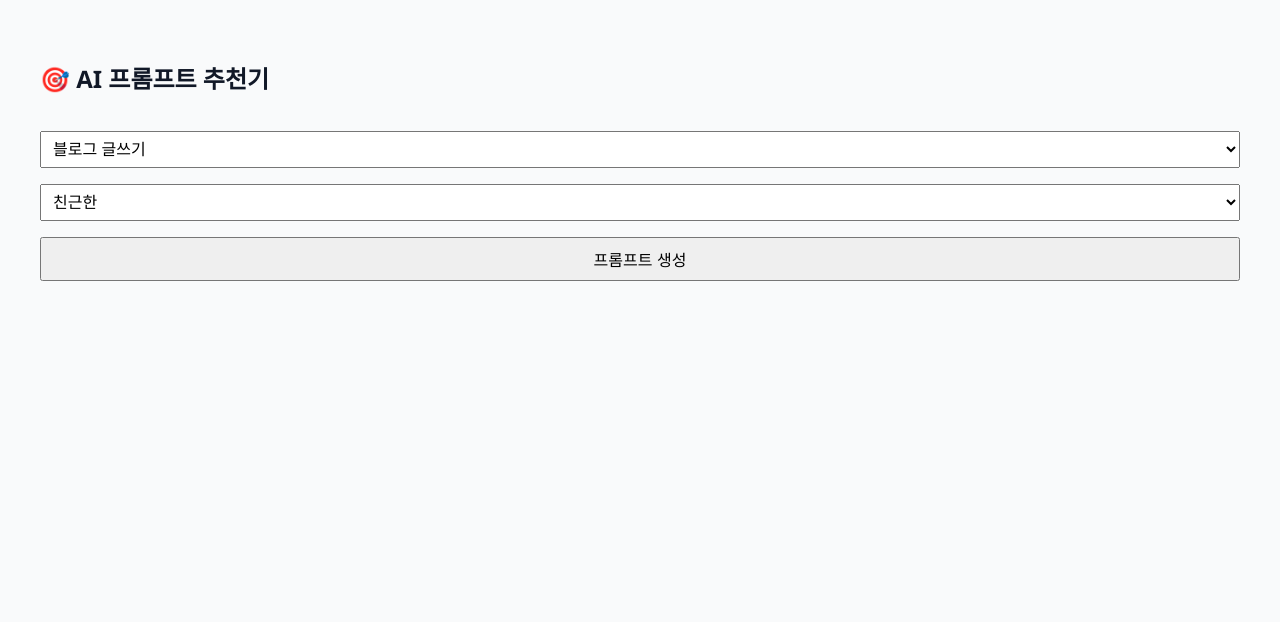
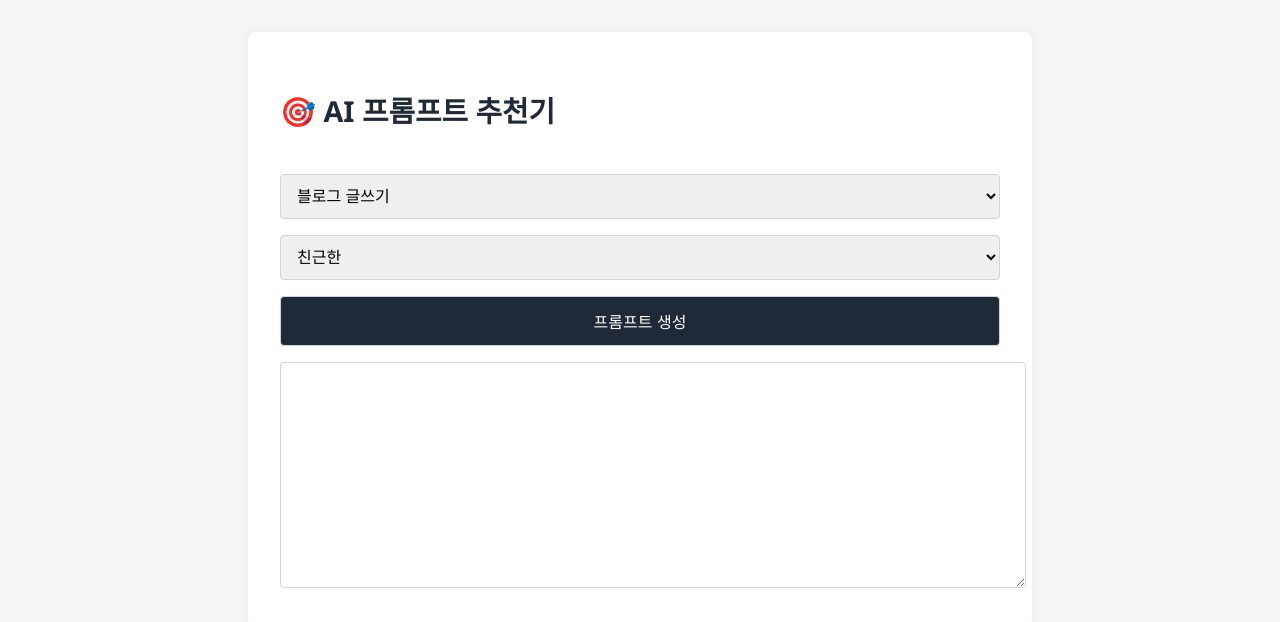
Before and after one commit to cyber924/APP3, a React (Vite) app: page / in a window 1280 px wide. Shown: the top 622 px of the page. Built offline with nearby package versions, Linux system fonts and the light colour scheme.

Commit message:
Add files via upload

```diff
--- a/package.json
+++ b/package.json
@@ -1,5 +1,5 @@
 {
-  "name": "prompt-recommender",
+  "name": "prompt-recommender-full-v2",
   "version": "1.0.0",
   "scripts": {
     "dev": "vite",
--- a/src/PromptRecommender.jsx
+++ b/src/PromptRecommender.jsx
@@ -7,48 +7,39 @@ export default function PromptRecommender() {
 
   const templates = {
     '블로그 글쓰기': {
-      '친근한': `너는 따뜻하고 대화하듯 글을 쓰는 블로거야.
-📌 출력 형식: 제목 / 서론-본론-결론 / 질문 마무리
-📌 문체 지시: 말하듯 편안하게
-📎 출력 방식: 마크다운`,
-      '전문적인': `너는 업계 분석을 잘하는 콘텐츠 마케터야.
-📌 출력 형식: 문제 제기 / 해결 방안 / 사례 / 요약
-📌 문체 지시: 전문적이고 객관적인 문체
-📎 출력 방식: PDF, 마크다운`,
-      '유머러스한': `너는 유쾌한 블로거야. 밈처럼 재치있게 써줘.
-📌 출력 형식: 제목 / 2단락 본문 / 농담 포함
-📌 문체 지시: 유머와 위트를 살려줘
-📎 출력 방식: 블로그 HTML`,
-      '감성적인': `너는 감성 에세이 작가야.
-📌 출력 형식: 도입 / 묘사 / 여운 있는 결말
-📌 문체 지시: 감성적이고 서정적인 표현
-📎 출력 방식: 브런치 스타일`,
-      '간결한': `너는 핵심만 전하는 작가야.
-📌 출력 형식: 제목 / 3~5문장 요약
-📌 문체 지시: 간단명료, 직관적
-📎 출력 방식: 트위터 포스트`
+      '친근한': '너는 친근한 블로거야. 마크다운 포맷으로 작성해줘.',
+      '전문적인': '전문가 관점으로 분석하고 문제 해결 구조로 써줘.',
+      '유머러스한': '밈 느낌의 유쾌한 블로그 글을 작성해줘.',
+      '감성적인': '감성적인 에세이처럼 따뜻하게 써줘.',
+      '간결한': '핵심 요약 위주로 간단하게 작성해줘.'
     },
     '제품 설명': {
-      '친근한': `너는 홈쇼핑 쇼호스트야.
-📌 출력 형식: 제품 이름 / 특징 3가지 / 일상 사용 예
-📌 문체 지시: 쉽고 친근한 톤
-📎 출력 방식: 마크다운`,
-      '전문적인': `너는 브랜드 마케팅 전문가야.
-📌 출력 형식: 제품명 / 기능 리스트 / 기술 요약
-📌 문체 지시: 전문 용어와 신뢰감 있는 문체
-📎 출력 방식: PDF 또는 기업 소개용`,
-      '유머러스한': `너는 광고 카피라이터야.
-📌 출력 형식: 재치있는 제품명 / 슬로건 / 해시태그
-📌 문체 지시: 유쾌하고 기억에 남는 문장
-📎 출력 방식: SNS 홍보용`,
-      '감성적인': `너는 감성 마케터야.
-📌 출력 형식: 감동적인 도입 / 경험담 / 제품 연결
-📌 문체 지시: 공감과 감정 호소 중심
-📎 출력 방식: 카드뉴스`,
-      '간결한': `너는 요약 마스터야.
-📌 출력 형식: 제품명 / 기능요약 / CTA 문장
-📌 문체 지시: 짧고 명확하게
-📎 출력 방식: 이커머스 상세페이지`
+      '친근한': '일상 언어로 쉽게 제품을 소개해줘.',
+      '전문적인': '기능과 기술 기반으로 자세히 분석해줘.',
+      '유머러스한': '광고 카피처럼 웃기고 기억나게 써줘.',
+      '감성적인': '스토리텔링을 기반으로 감성 자극 문구를 써줘.',
+      '간결한': '한눈에 들어오는 요약 중심으로 써줘.'
+    },
+    'SNS 콘텐츠': {
+      '친근한': '이모지와 함께 짧고 다정하게 써줘.',
+      '전문적인': '링크드인 스타일로 정보 중심 콘텐츠를 작성해줘.',
+      '유머러스한': '밈 스타일로 재치 있게 표현해줘.',
+      '감성적인': '공감가는 따뜻한 메시지로 써줘.',
+      '간결한': '한 줄 핵심 문장으로 표현해줘.'
+    },
+    '이메일 작성': {
+      '친근한': '고객과의 대화처럼 부드럽고 정중하게 써줘.',
+      '전문적인': '비즈니스 이메일 포맷으로 전문적이고 정중하게 작성해줘.',
+      '유머러스한': '적당한 위트와 함께 전달력 있게 써줘.',
+      '감성적인': '감사와 마음을 전하는 따뜻한 메시지를 써줘.',
+      '간결한': '3문장 이하로 명료하게 구성해줘.'
+    },
+    '스토리텔링': {
+      '친근한': '친구에게 들려주듯 자연스럽게 써줘.',
+      '전문적인': '브랜드 서사를 중심으로 전략적 스토리 구성.',
+      '유머러스한': '반전과 웃음 포인트가 있는 이야기로 구성해줘.',
+      '감성적인': '감정을 자극하는 묘사 중심 서사를 작성해줘.',
+      '간결한': '3문장 이내의 짧은 이야기로 구성해줘.'
     }
   };
 
@@ -58,7 +49,7 @@ export default function PromptRecommender() {
   };
 
   return (
-    <div>
+    <div className="container">
       <h2>🎯 AI 프롬프트 추천기</h2>
       <select value={goal} onChange={(e) => setGoal(e.target.value)}>
         {Object.keys(templates).map((g) => (
@@ -71,7 +62,7 @@ export default function PromptRecommender() {
         ))}
       </select>
       <button onClick={generatePrompt}>프롬프트 생성</button>
-      <pre>{prompt}</pre>
+      <textarea readOnly value={prompt} />
     </div>
   );
 }
--- a/src/style.css
+++ b/src/style.css
@@ -1,20 +1,41 @@
 body {
   font-family: 'Segoe UI', sans-serif;
   padding: 2rem;
-  background-color: #f9fafb;
-  color: #111827;
+  background-color: #f4f4f5;
+  color: #1f2937;
+  line-height: 1.6;
+  margin: 0;
 }
 h2 {
-  font-size: 1.5rem;
+  font-size: 1.8rem;
   font-weight: bold;
+  margin-bottom: 1.5rem;
+}
+.container {
+  max-width: 720px;
+  margin: 0 auto;
+  background: white;
+  padding: 2rem;
+  border-radius: 8px;
+  box-shadow: 0 0 10px rgba(0,0,0,0.05);
 }
 select, button, textarea {
   margin-top: 1rem;
-  padding: 0.5rem;
+  padding: 0.75rem;
   font-size: 1rem;
   width: 100%;
+  border-radius: 4px;
+  border: 1px solid #d1d5db;
+}
+button {
+  background-color: #1f2937;
+  color: white;
+  cursor: pointer;
+}
+button:hover {
+  background-color: #374151;
 }
 textarea {
   height: 200px;
-  margin-top: 1rem;
+  white-space: pre-wrap;
 }
```
Also changed, not shown: index.html (line endings or trailing spaces), src/main.jsx (line endings or trailing spaces).
